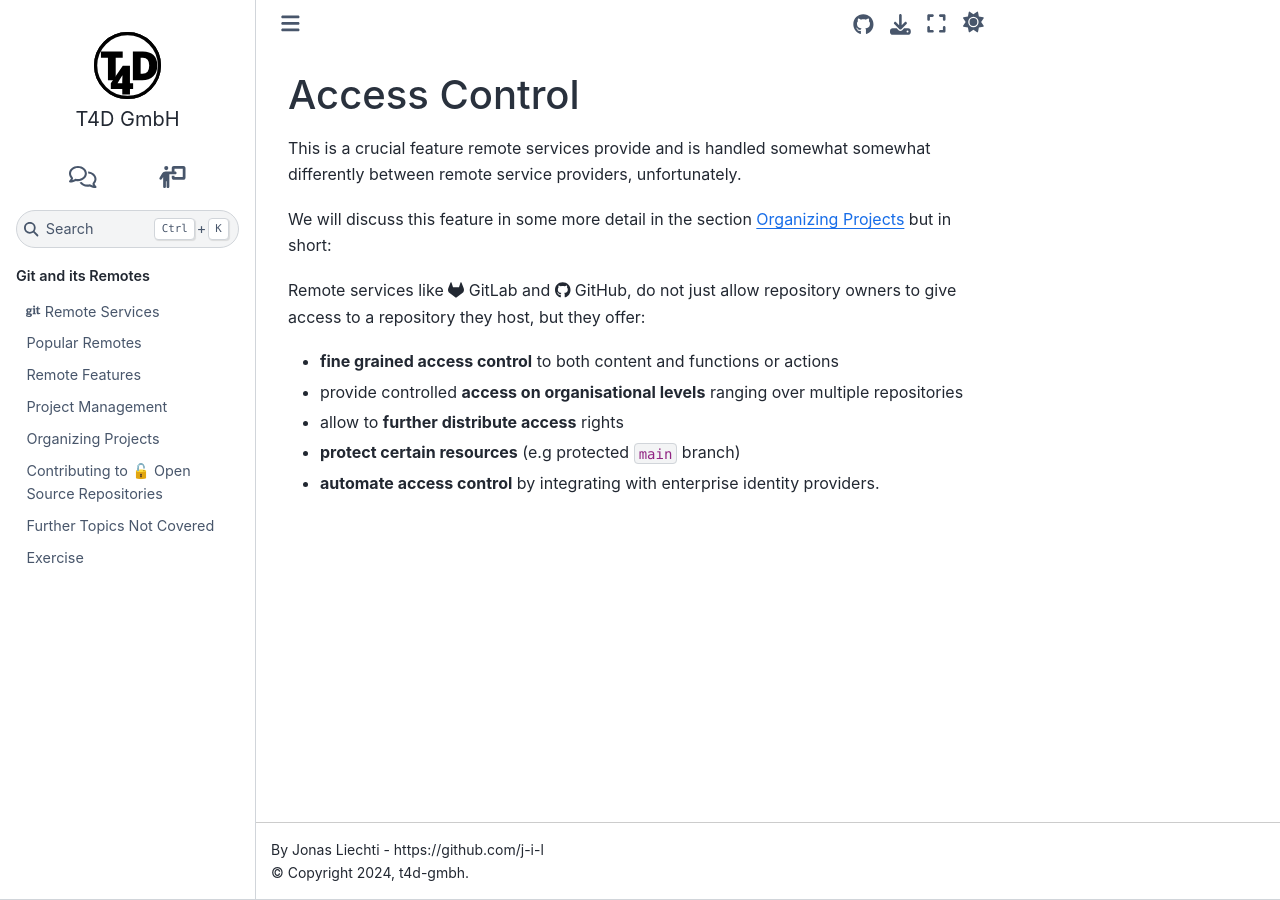
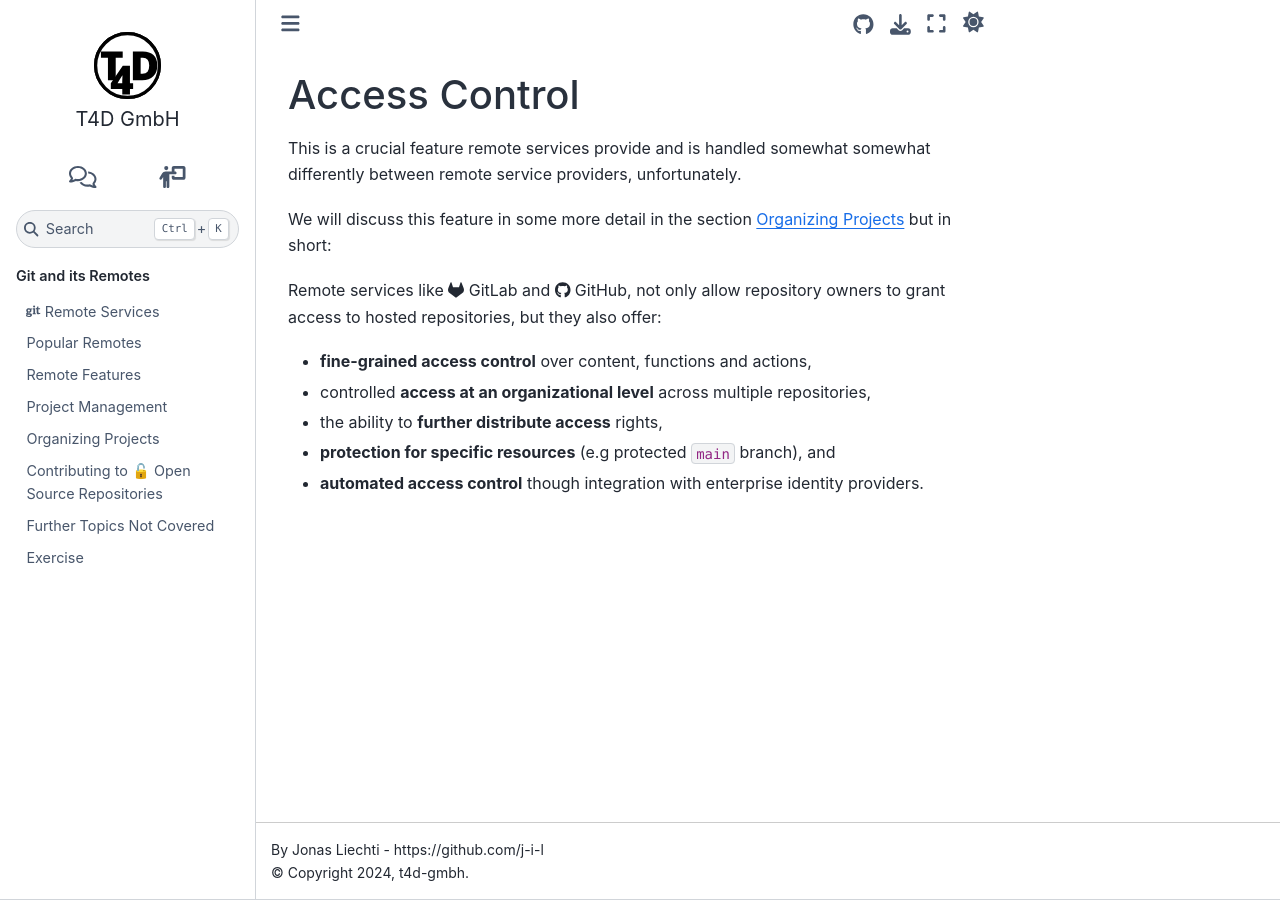
Before and after one commit to t4d-gmbh/git-and-its-remotes, a Sphinx documentation site: the page built from source/content/remote_service_features/access.md, in a window 1280 px wide. Built offline with Sphinx 7.4.7 and the Sphinx Book theme 1.1.4, drawn with Linux system fonts in a browser that asks for light colours; the version number could not be read and is left out.

Commit message:
Revised text access.md
grammar and punctuation

```diff
--- a/source/content/remote_service_features/access.md
+++ b/source/content/remote_service_features/access.md
@@ -5,10 +5,10 @@ This is a crucial feature remote services provide and is handled somewhat somewh
 We will discuss this feature in some more detail in the section [Organizing Projects](../organizing_and_more/index.md#organizing-projects) but in short:
 {% endif %}
 
-Remote services like <i class="fab fa-gitlab"></i> GitLab and <i class="fab fa-github"></i> GitHub, do not just allow repository owners to give access to a repository they host, but they offer:
+Remote services like <i class="fab fa-gitlab"></i> GitLab and <i class="fab fa-github"></i> GitHub, not only allow repository owners to grant access to hosted repositories, but they also offer:
 
-- **fine grained access control** to both content and functions or actions
-- provide controlled **access on organisational levels** ranging over multiple repositories
-- allow to **further distribute access** rights
-- **protect certain resources** (e.g protected `main` branch)
-- **automate access control** by integrating with enterprise identity providers.
+- **fine-grained access control** over content, functions and actions,
+- controlled **access at an organizational level** across multiple repositories,
+- the ability to **further distribute access** rights,
+- **protection for specific resources** (e.g protected `main` branch), and
+- **automated access control** though integration with enterprise identity providers.
```
